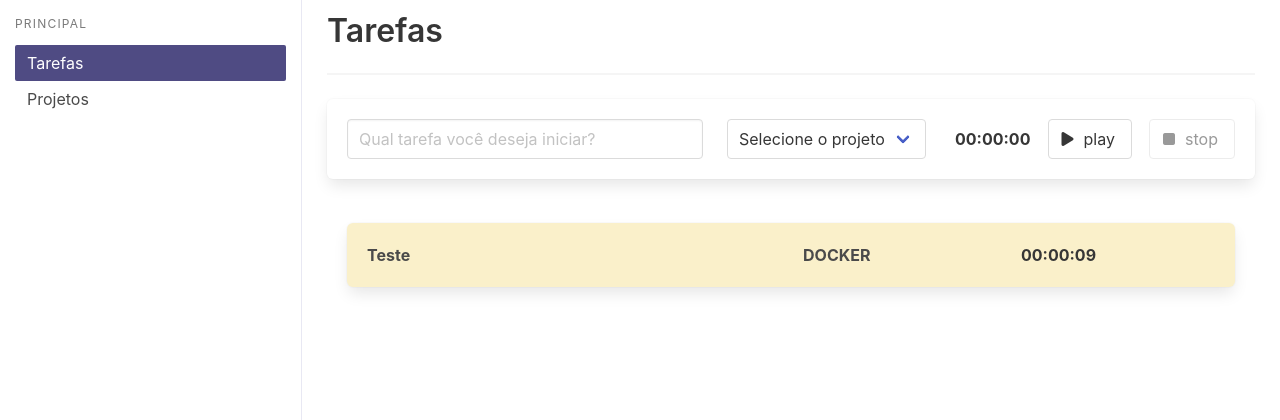
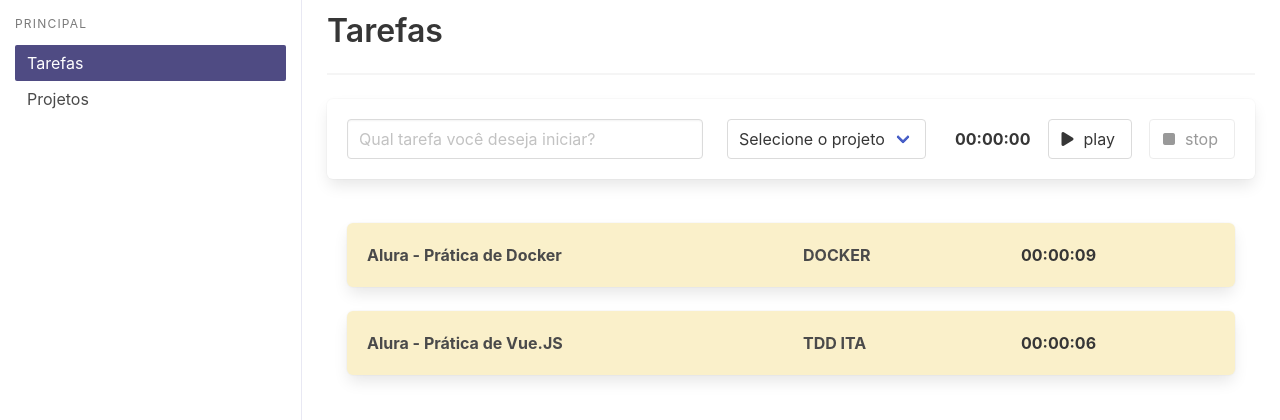
Before and after one commit to vagnersantosdasilva/info-tracker, a Vue app: page / in a window 1280 px wide. Shown: the top 420 px of the page. Built offline with nearby package versions, Linux system fonts and the light colour scheme; data requests are answered from the project's data file.

Commit message:
organizando o store em modulos

```diff
--- a/db.json
+++ b/db.json
@@ -3,10 +3,19 @@
     {
       "id": "3803",
       "duracaoEmSegundos": 9,
-      "descricao": "Teste",
+      "descricao": "Alura - Prática de Docker",
       "projeto": {
         "nome": "DOCKER",
         "id": "12bd"
+      }
+    },
+    {
+      "id": "7250",
+      "duracaoEmSegundos": 6,
+      "descricao": "Alura - Prática de Vue.JS ",
+      "projeto": {
+        "id": "cfcb",
+        "nome": "TDD ITA"
       }
     }
   ],
--- a/src/components/Formulario.vue
+++ b/src/components/Formulario.vue
@@ -56,7 +56,7 @@ export default defineComponent({
     setup () {
         const store = useStore(key)
         return {
-            projetos : computed(()=>store.state.projetos)
+            projetos : computed(()=>store.state.projeto.projetos)
         }
     }
 })
--- a/src/components/Tarefa.vue
+++ b/src/components/Tarefa.vue
@@ -1,6 +1,6 @@
 <template>
     <div class="box has-text-weight-bold">
-        <div class="columns">
+        <div class="columns" @click="tarefaClicada" style="cursor: pointer;">
             <div class="column is-6">
                 {{ descricao }}
             </div>
@@ -21,11 +21,18 @@ import ITarefa from '@/interfaces/ITarefa';
 export default defineComponent({
     // eslint-disable-next-line vue/multi-word-component-names
     name: 'Tarefa',
+    emits:['aoTarefaClicada'],
     props:{
       tarefa:{
         type: Object as PropType<ITarefa>,
         required: true
       }
+    },
+    methods:{
+        tarefaClicada () : void {
+            console.log('emitindo tarefa clicada')
+            this.$emit('aoTarefaClicada', this.tarefa)
+        }
     },
     computed:{
         descricao () :string {
--- a/src/interfaces/ITarefa.ts
+++ b/src/interfaces/ITarefa.ts
@@ -1,6 +1,7 @@
 import IProjeto from "./IProjeto"
 
 export default interface ITarefa {
+    id: number,
     duracaoEmSegundos:number,
     descricao: string
     projeto : IProjeto
--- a/src/store/actions.ts
+++ b/src/store/actions.ts
@@ -6,3 +6,4 @@ export const REMOVER_PROJETO = 'REMOVER_PROJETO'
 
 export const OBTER_TAREFAS = 'OBTER_TAREFAS'
 export const CADASTRAR_TAREFA = 'CADASTRAR_TAREFA'
+export const ALTERAR_TAREFA = 'ALTERAR_TAREFA'
--- a/src/store/index.ts
+++ b/src/store/index.ts
@@ -1,81 +1,35 @@
-
-import IProjeto from '@/interfaces/IProjeto'
 import { InjectionKey } from 'vue'
 import { Store, createStore, useStore as vuexUseStore} from 'vuex'
-import { ADICIONA_PROJETO, ADICIONA_TAREFA, ALTERA_PROJETO, DEFINIR_PROJETOS, DEFINIR_TAREFAS, REMOVE_PROJETO } from './mutations'
-import { ALTERAR_PROJETO, CADASTRAR_PROJETO, CADASTRAR_TAREFA, OBTER_PROJETOS, OBTER_TAREFAS, REMOVER_PROJETO } from './actions'
-import http from '@/http'
-import ITarefa from '@/interfaces/ITarefa'
+import { EstadoDoProjeto, projeto } from './modulos/projeto'
+import { EstadoTarefa, tarefa } from './modulos/tarefa'
+export interface Estado {
+  projeto: EstadoDoProjeto,
+  tarefa: EstadoTarefa
 
-interface Estado {
-  projetos : IProjeto[],
-  tarefas : ITarefa[]
 }
 
 export const key: InjectionKey<Store<Estado>> = Symbol()
 
 export const store = createStore<Estado>({
   state: {
-    projetos: [],
-    tarefas: []
+    tarefa: {
+      tarefas:[]
+    },
+    projeto:{
+      projetos: []
+    }
   },
 
   mutations: {
-    [ADICIONA_PROJETO](state, nomeDoProjeto: string) {
-      const projeto = {
-        id: new Date().toISOString(),
-        nome: nomeDoProjeto
-      } as IProjeto
-      state.projetos.push(projeto)
-    },
-    [REMOVE_PROJETO](state, idProjeto: string) {
-      const indexProjeto = state.projetos.findIndex(projeto => projeto.id === idProjeto);
-      if (indexProjeto !== -1) {
-        state.projetos.splice(indexProjeto, 1);
-      }
-    },
-    [ALTERA_PROJETO](state, projeto: IProjeto) {
-      const indexProjeto = state.projetos.findIndex(p => p.id === projeto.id);
-      if (indexProjeto !== -1) {
-        state.projetos.splice(indexProjeto, 1, projeto);
-      }
-    },
-    [DEFINIR_PROJETOS](state, projetos: IProjeto[]) {
-      state.projetos = projetos
-    },
-
-    [DEFINIR_TAREFAS](state, tarefas: ITarefa[]) {
-      state.tarefas = tarefas
-    },
-    [ADICIONA_TAREFA](state, tarefa: ITarefa) {
-      state.tarefas.push(tarefa)
-    },
+   //
   },
 
   actions: {
-    [OBTER_PROJETOS]({ commit}) {
-      http.get('projetos')
-      .then(resposta => commit(DEFINIR_PROJETOS,resposta.data))
-    },
-
-    [ALTERAR_PROJETO](contexto,projeto: IProjeto){
-      return http.put(`/projetos/${projeto.id}`,projeto)
-    },
-
-    [REMOVER_PROJETO]({commit}, id: string){
-      return http.delete(`/projetos/${id}`)
-      .then(()=>commit(REMOVE_PROJETO,id))
-    },
-
-    [OBTER_TAREFAS]({ commit}) {
-      http.get('tarefas')
-      .then(resposta => commit(DEFINIR_TAREFAS,resposta.data))
-    },
-
-    [CADASTRAR_TAREFA]({commit},tarefa: ITarefa){
-      return http.post('/tarefas',tarefa)
-        .then(resposta => commit(ADICIONA_TAREFA,resposta.data))
-    },
+    //
+  },
+  modules:{
+    projeto,
+    tarefa
   }
 })
 
--- /dev/null
+++ b/src/store/modulos/projeto/index.ts
@@ -0,0 +1,54 @@
+import http from "@/http";
+import IProjeto from "@/interfaces/IProjeto";
+import { Estado } from "@/store";
+import { OBTER_PROJETOS, ALTERAR_PROJETO, REMOVER_PROJETO } from "@/store/actions";
+import { ADICIONA_PROJETO, ALTERA_PROJETO, DEFINIR_PROJETOS, REMOVE_PROJETO } from "@/store/mutations";
+import { Module } from "vuex";
+
+export interface EstadoDoProjeto {
+    projetos : IProjeto[]
+}
+
+export const projeto: Module<EstadoDoProjeto, Estado> = {
+    mutations: {
+        [ADICIONA_PROJETO](state, nomeDoProjeto: string) {
+          const projeto = {
+            id: new Date().toISOString(),
+            nome: nomeDoProjeto
+          } as IProjeto
+          state.projetos.push(projeto)
+        },
+        [REMOVE_PROJETO](state, idProjeto: string) {
+          const indexProjeto = state.projetos.findIndex(projeto => projeto.id === idProjeto);
+          if (indexProjeto !== -1) {
+            state.projetos.splice(indexProjeto, 1);
+          }
+        },
+        [ALTERA_PROJETO](state, projeto: IProjeto) {
+          const indexProjeto = state.projetos.findIndex(p => p.id === projeto.id);
+          if (indexProjeto !== -1) {
+            state.projetos.splice(indexProjeto, 1, projeto);
+          }
+        },
+        [DEFINIR_PROJETOS](state, projetos: IProjeto[]) {
+          state.projetos = projetos
+        },
+      },
+
+    actions: {
+        [OBTER_PROJETOS]({ commit}) {
+          http.get('projetos')
+          .then(resposta => commit(DEFINIR_PROJETOS,resposta.data))
+        },
+
+        [ALTERAR_PROJETO](contexto,projeto: IProjeto){
+          return http.put(`/projetos/${projeto.id}`,projeto)
+        },
+
+        [REMOVER_PROJETO]({commit}, id: string){
+          return http.delete(`/projetos/${id}`)
+          .then(()=>commit(REMOVE_PROJETO,id))
+        },
+    },
+
+}
--- /dev/null
+++ b/src/store/modulos/tarefa/index.ts
@@ -0,0 +1,43 @@
+import http from "@/http"
+import ITarefa from "@/interfaces/ITarefa"
+import { Estado } from "@/store"
+import { OBTER_TAREFAS, CADASTRAR_TAREFA, ALTERAR_TAREFA } from "@/store/actions"
+import { DEFINIR_TAREFAS, ADICIONA_TAREFA, ALTERA_TAREFA } from "@/store/mutations"
+import { Module } from "vuex"
+
+export interface EstadoTarefa {
+    tarefas : ITarefa[]
+}
+
+export const tarefa: Module<EstadoTarefa, Estado> = {
+    mutations: {
+        [DEFINIR_TAREFAS](state, tarefas: ITarefa[]) {
+          state.tarefas = tarefas
+        },
+        [ADICIONA_TAREFA](state, tarefa: ITarefa) {
+          state.tarefas.push(tarefa)
+        },
+
+        [ALTERA_TAREFA](state, tarefa: ITarefa) {
+          const indexTarefa = state.tarefas.findIndex(t => t.id === tarefa.id);
+          state.tarefas[indexTarefa] = tarefa
+        },
+      },
+
+      actions: {
+        [OBTER_TAREFAS]({ commit}) {
+          http.get('tarefas')
+          .then(resposta => commit(DEFINIR_TAREFAS,resposta.data))
+        },
+
+        [CADASTRAR_TAREFA]({commit},tarefa: ITarefa){
+          return http.post('/tarefas',tarefa)
+            .then(resposta => commit(ADICIONA_TAREFA,resposta.data))
+        },
+
+        [ALTERAR_TAREFA]({commit},tarefa: ITarefa){
+          return http.put(`/tarefas/${tarefa.id}`,tarefa)
+            .then(() => commit(ALTERA_TAREFA, tarefa))
+        },
+      },
+}
--- a/src/store/mutations.ts
+++ b/src/store/mutations.ts
@@ -7,6 +7,7 @@ export const DEFINIR_PROJETOS = 'DEFINIR_PROJETOS'
 /*MUTAÇÕES TAREFAS*/
 export const DEFINIR_TAREFAS = 'DEFINIR_TAREFAS'
 export const ADICIONA_TAREFA = 'ADICIONA_TAREFA'
+export const ALTERA_TAREFA = 'ALTERA_TAREFA'
 
 /*Notificacoes*/
 export const NOTIFICAR = 'NOTIFICAR'
--- a/src/views/Projetos/Formulario.vue
+++ b/src/views/Projetos/Formulario.vue
@@ -70,7 +70,7 @@ export default defineComponent({
     },
     mounted(){
         if (this.id){
-            const projeto = this.store.state.projetos.find(projeto => projeto.id == this.id)
+            const projeto = this.store.state.projeto.projetos.find(projeto => projeto.id == this.id)
             this.nomeDoProjeto = projeto?.nome || ''
         }
     },
@@ -85,7 +85,7 @@ export default defineComponent({
         return {
             store,
             // eslint-disable-next-line vue/no-dupe-keys
-            projetos: computed(() => store.state.projetos),
+            projetos: computed(() => store.state.projeto.projetos),
         }
     }
 })
--- a/src/views/Projetos/Lista.vue
+++ b/src/views/Projetos/Lista.vue
@@ -127,7 +127,7 @@ export default defineComponent({
         return {
             store,
             // eslint-disable-next-line vue/no-dupe-keys
-            projetos: computed(() => store.state.projetos),
+            projetos: computed(() => store.state.projeto.projetos),
         }
     }
 
--- a/src/views/Tarefas.vue
+++ b/src/views/Tarefas.vue
@@ -4,7 +4,34 @@
         <hr>
         <Formulario @aoSalvarTarefa="salvarTarefa"></Formulario>
         <div class="lista">
-            <Tarefa v-for="(tarefa, index) in tarefas" :key="index" :tarefa="tarefa" />
+            <Tarefa v-for="(tarefa, index) in tarefas" :key="index" :tarefa="tarefa"
+                @aoTarefaClicada="selecionarTarefa(tarefa)" />
+        </div>
+
+        <div class="modal" :class="{ 'is-active': tarefaSelecionada }" v-if="tarefaSelecionada">
+            <div class="modal-background"></div>
+            <div class="modal-card">
+                <header class="modal-card-head">
+                    <p class="modal-card-title">Editar Tarefa</p>
+                    <button class="delete" aria-label="close"></button>
+                </header>
+                <section class="modal-card-body">
+
+                    <div class="field">
+                        <label for="descricaoTarefa" class="label">
+                            Descrição de Tarefa
+                        </label>
+                        <input type="text" class="input" v-model="tarefaSelecionada.descricao" id="descricaoTarefa">
+                    </div>
+
+                </section>
+                <footer class="modal-card-foot">
+                    <div class="buttons">
+                        <button class="button is-success" @click="alterarTarefa">Salvar Alterações</button>
+                        <button class="button" @click="fecharModal">Fechar</button>
+                    </div>
+                </footer>
+            </div>
         </div>
     </div>
 </template>
@@ -14,7 +41,7 @@ import Formulario from '../components/Formulario.vue'
 import Tarefa from '../components/Tarefa.vue'
 import ITarefa from '../interfaces/ITarefa';
 import { useStore } from '@/store'
-import { CADASTRAR_TAREFA,OBTER_PROJETOS,OBTER_TAREFAS } from '@/store/actions';
+import { ALTERAR_TAREFA, CADASTRAR_TAREFA, OBTER_PROJETOS, OBTER_TAREFAS } from '@/store/actions';
 
 export default defineComponent({
     name: 'App',
@@ -25,12 +52,25 @@ export default defineComponent({
     },
     data() {
         return {
-            tarefas: [] as ITarefa[]
+            tarefas: [] as ITarefa[],
+            descricaoTarefa: '',
+            tarefaSelecionada: null as ITarefa | null
         }
     },
     methods: {
         salvarTarefa(tarefa: ITarefa) {
-            this.store.dispatch(CADASTRAR_TAREFA,tarefa)
+            this.store.dispatch(CADASTRAR_TAREFA, tarefa)
+        },
+        selecionarTarefa(tarefa: ITarefa) {
+            console.log('tarefa selecionada', this.tarefaSelecionada)
+            this.tarefaSelecionada = tarefa
+        },
+        fecharModal() {
+            this.tarefaSelecionada = null
+        },
+        alterarTarefa () {
+            this.store.dispatch(ALTERAR_TAREFA, this.tarefaSelecionada)
+            .then(()=>this.fecharModal())
         }
     },
     setup() {
@@ -40,7 +80,7 @@ export default defineComponent({
         return {
             store,
             // eslint-disable-next-line vue/no-dupe-keys
-            tarefas: computed(() => store.state.tarefas),
+            tarefas: computed(() => store.state.tarefa.tarefas),
         }
     }
 })
@@ -49,6 +89,7 @@ export default defineComponent({
 .tarefas {
     padding: 1px;
 }
+
 .lista {
     padding: 1.25rem;
 }
@@ -57,4 +98,8 @@ main {
     --bg-primario: #fff;
     --texto-primario: #000;
 }
+
+.tarefa {
+    cursor: pointer;
+}
 </style>
```
